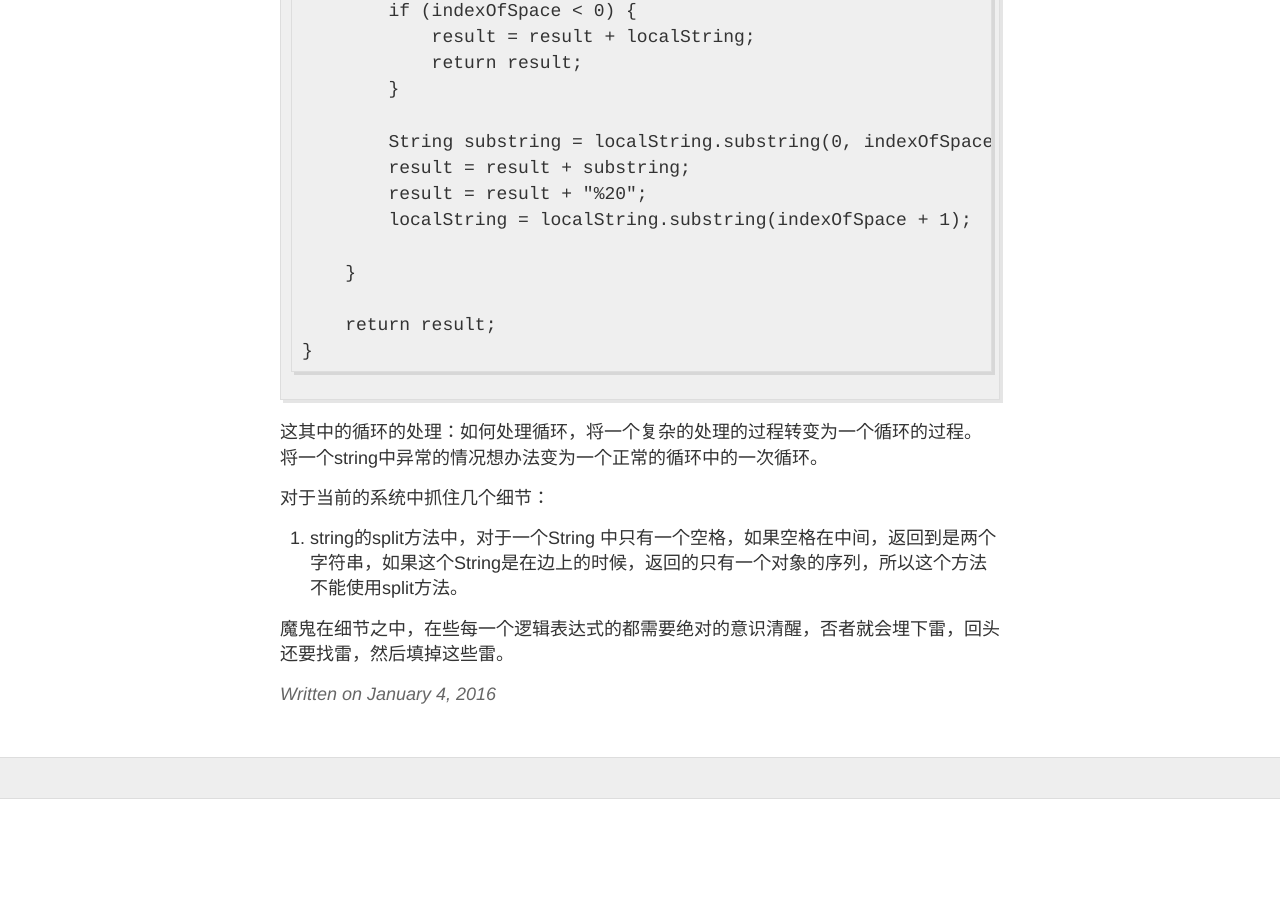
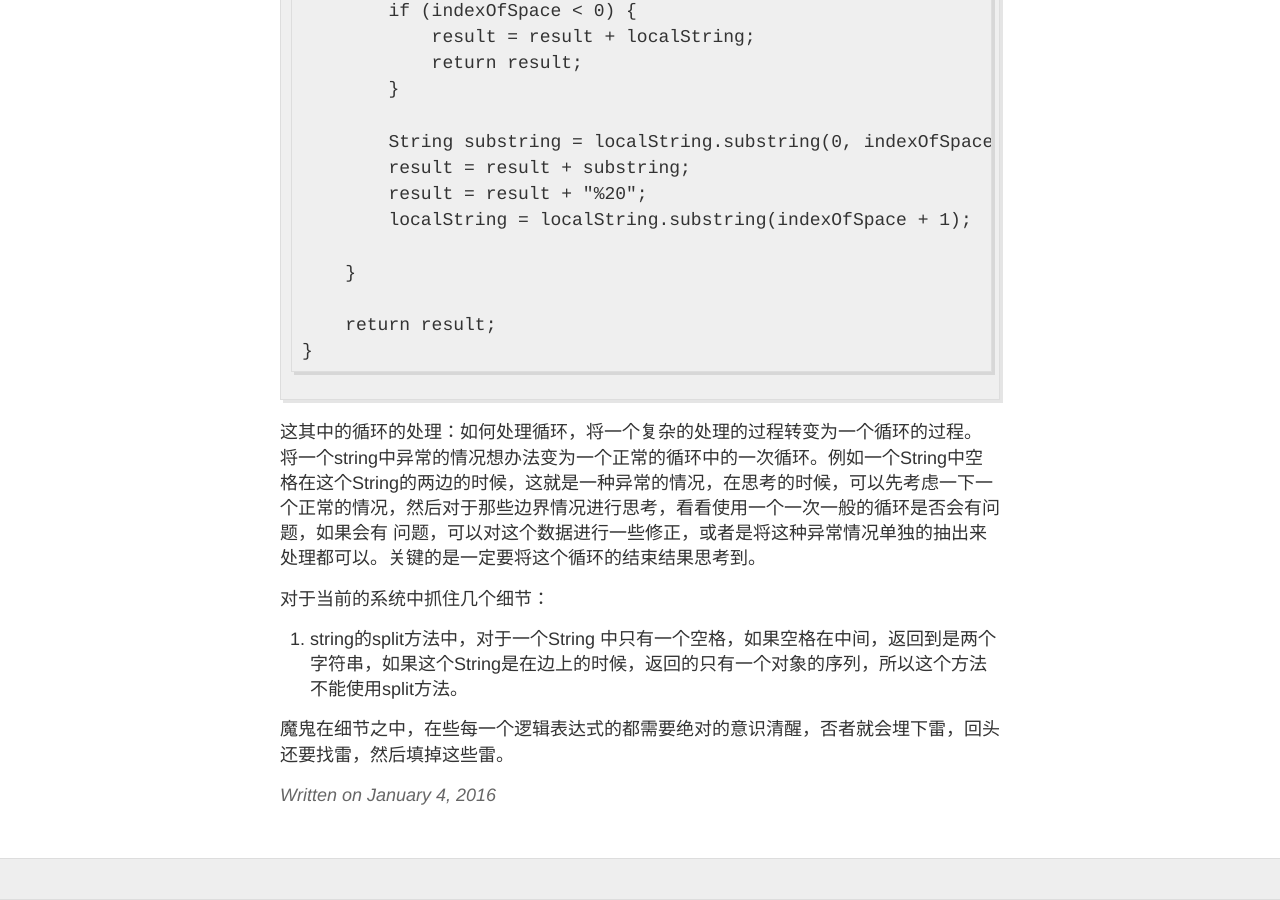
Before and after one commit to zhenru/zhenru.github.io, a Jekyll site: the page built from _posts/2016-01-04-2016练习题2.md, in a window 1280 px wide and 900 px high, scrolled down 859 px. Built offline with Jekyll 4.4.1, drawn with Linux system fonts in a browser that asks for light colours; before the commit the page ends 1658 px from its top, so only the background shows below that.

Commit message:
add the status

```diff
--- a/_posts/2016-01-04-2016练习题2.md
+++ b/_posts/2016-01-04-2016练习题2.md
@@ -37,7 +37,7 @@ title: 将一个字符串中的空格替换成“%20”。例如，当字符串
     }
 
 这其中的循环的处理：如何处理循环，将一个复杂的处理的过程转变为一个循环的过程。
-将一个string中异常的情况想办法变为一个正常的循环中的一次循环。
+将一个string中异常的情况想办法变为一个正常的循环中的一次循环。例如一个String中空格在这个String的两边的时候，这就是一种异常的情况，在思考的时候，可以先考虑一下一个正常的情况，然后对于那些边界情况进行思考，看看使用一个一次一般的循环是否会有问题，如果会有 问题，可以对这个数据进行一些修正，或者是将这种异常情况单独的抽出来处理都可以。关键的是一定要将这个循环的结束结果思考到。
 
 
 
```
